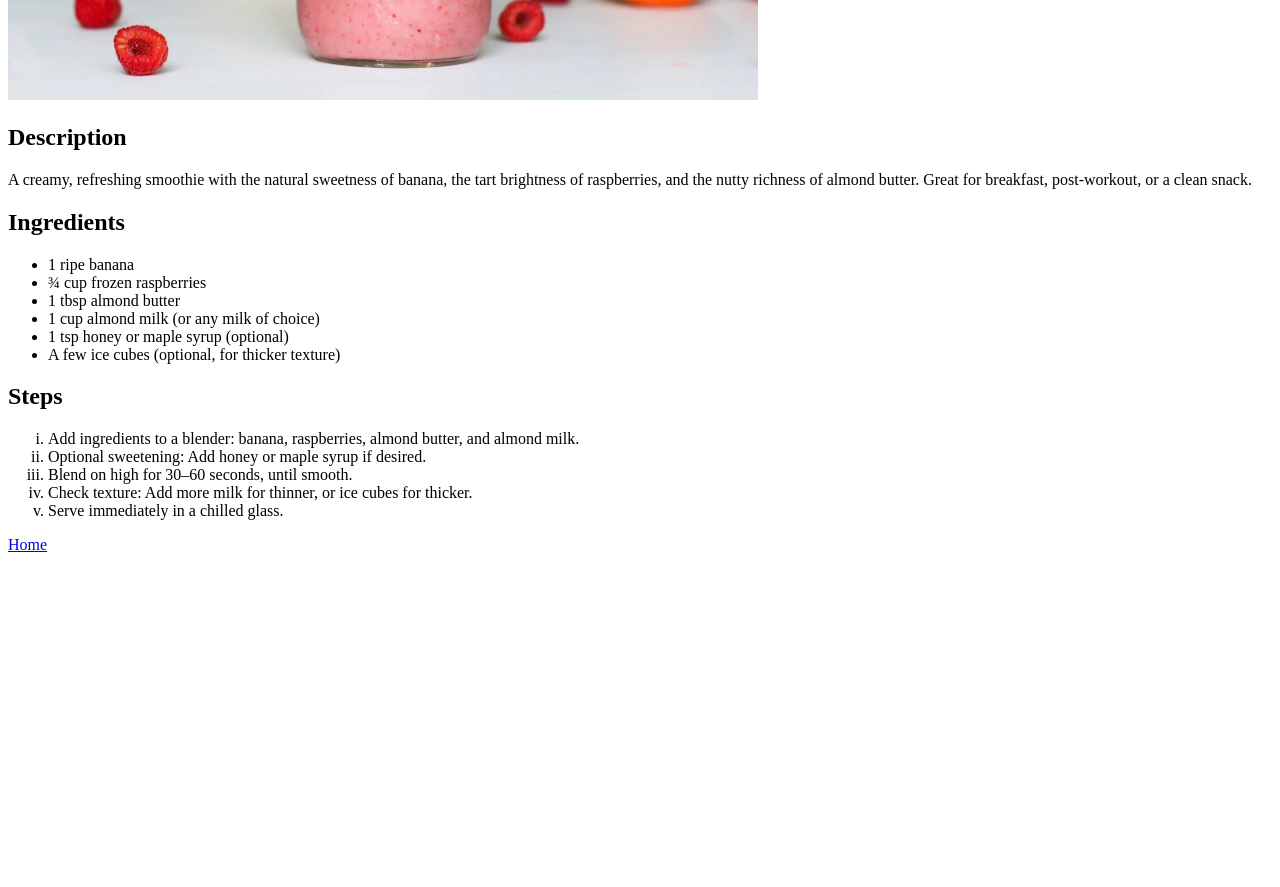
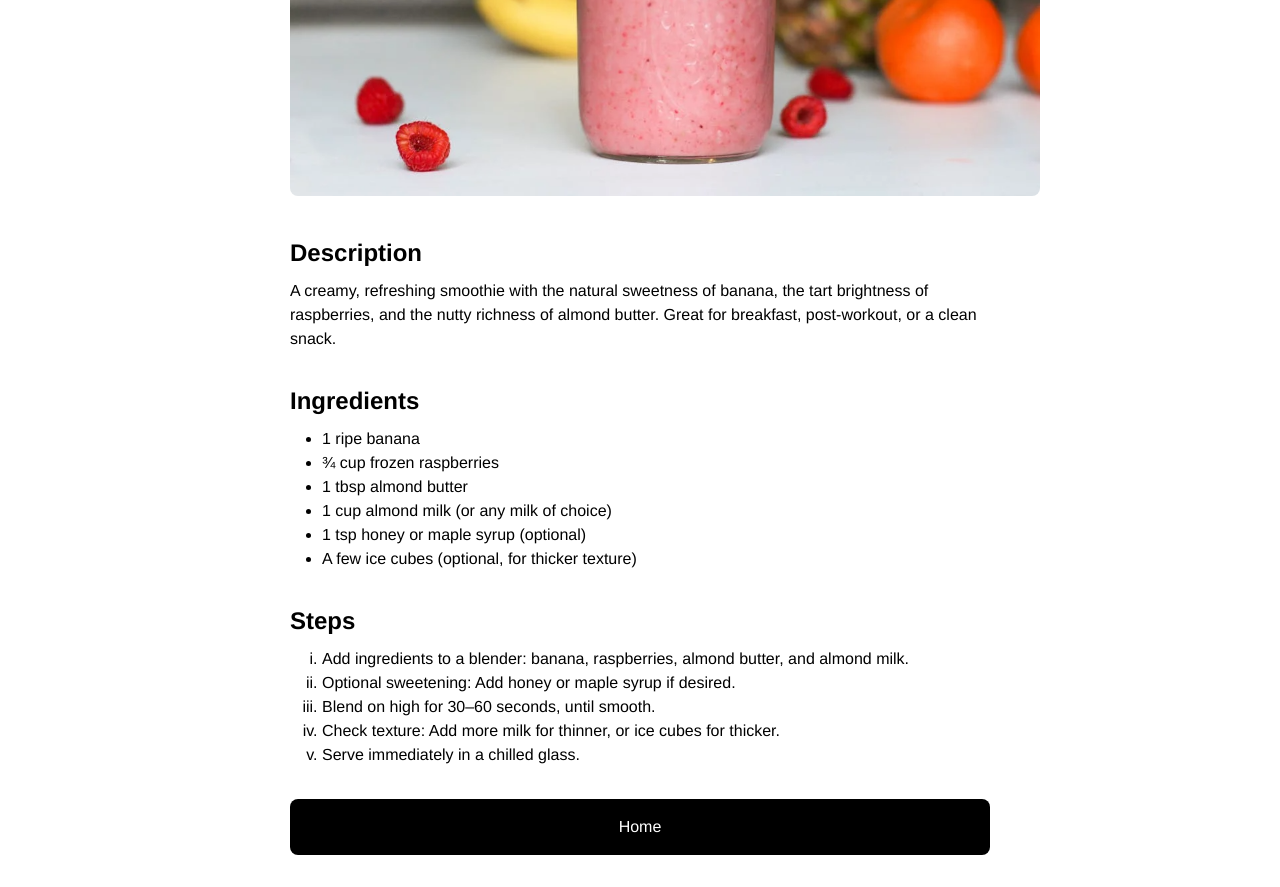
Before and after one commit to kaioto1/odin-recipes, a plain HTML site: page recipes/banana_raspberry_almond_smoothie.html in a window 1280 px wide. Shown: the part 480-1367 px from the top of the page. Before the commit the page ends 1042 px from the top, so only its background shows below. Drawn offline with Linux system fonts and the light colour scheme.

Commit message:
Create stylesheet and style main pages

```diff
--- a/recipes/banana_raspberry_almond_smoothie.html
+++ b/recipes/banana_raspberry_almond_smoothie.html
@@ -3,6 +3,8 @@
 <head>
     <meta charset="UTF-8">
     <meta name="viewport" content="width=device-width, initial-scale=1.0">
+<link rel="stylesheet" href="../styles/recipe.css">
+    <link rel="stylesheet" href="../styles/style.css">
     <title>Banana raspberry almond smoothie recipe</title>
 </head>
 <body>
@@ -32,6 +34,6 @@
        <li>Serve immediately in a chilled glass.</li>
     </ol>
 
-    <a href="../index.html">Home</a>
+    <a href="../index.html" class="return-home">Home</a>
 </body>
 </html>
--- /dev/null
+++ b/styles/style.css
@@ -0,0 +1,54 @@
+html {
+  box-sizing: border-box;
+}
+
+*,
+*::before,
+*::after {
+  box-sizing: inherit;
+  margin: 0;
+  padding: 0;
+}
+
+body {
+  font-family: 'Helvetica Neue', Arial,sans-serif;
+  line-height: 1.5;
+  max-width: 700px;
+  margin: 0 auto;
+}
+
+h1 {
+    margin: 4rem 0;
+    font-weight: 600;
+}
+
+h2 {
+    margin: 2rem 0 .5rem 0;
+}
+
+ul, ol {
+    padding-left: 2rem;
+}
+
+li a {
+    color: #000000;
+}
+
+li, a {
+    text-decoration: none;
+}
+
+a.return-home {
+    display: block;
+    padding: 1rem;
+    background-color: #000000;
+    text-align: center;
+    color: #ffffff;
+    border-radius: 8px;
+    margin: 2rem 0;
+     text-decoration: none;
+}
+
+img, .return-home {
+    border-radius: 8px;
+}
```
Also changed, not shown: index.html (+1 -0 lines), recipes/rump_steak.html (+2 -0 lines), recipes/tomato_soup.html (+2 -0 lines).
